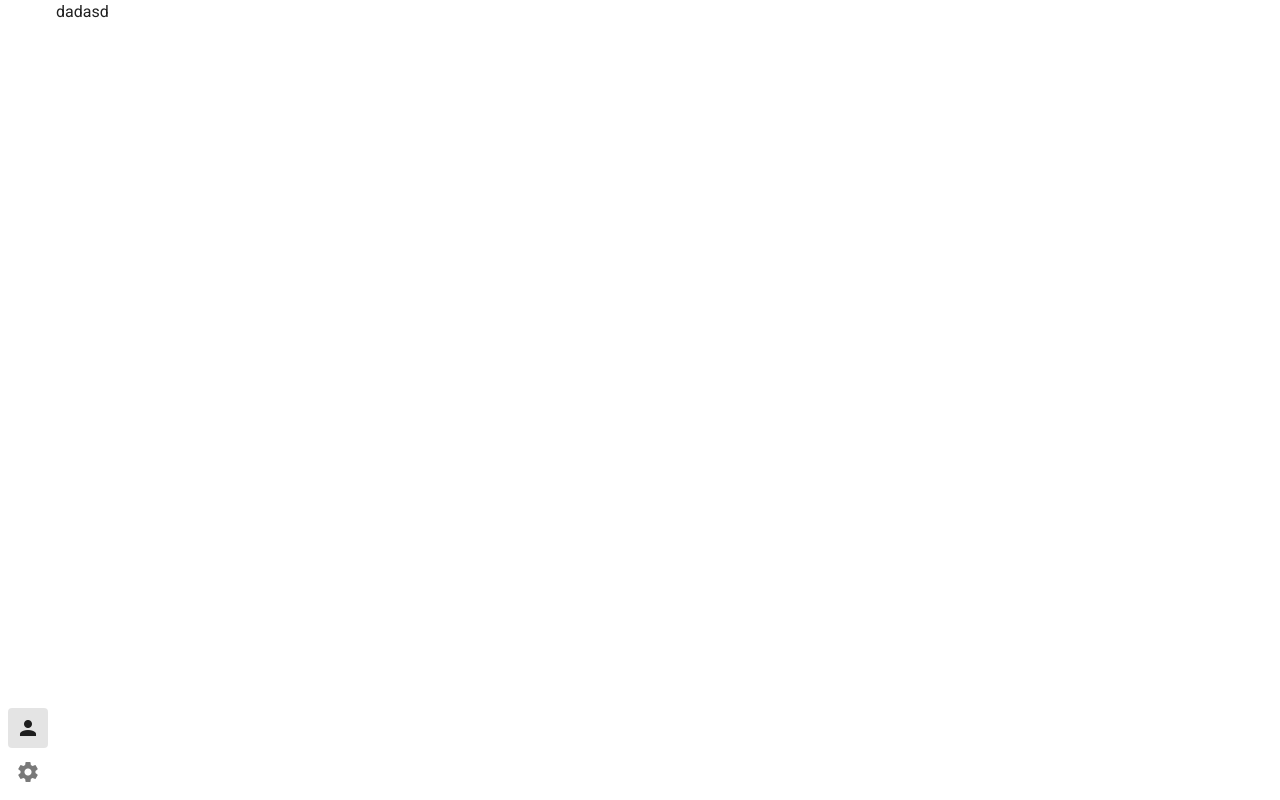
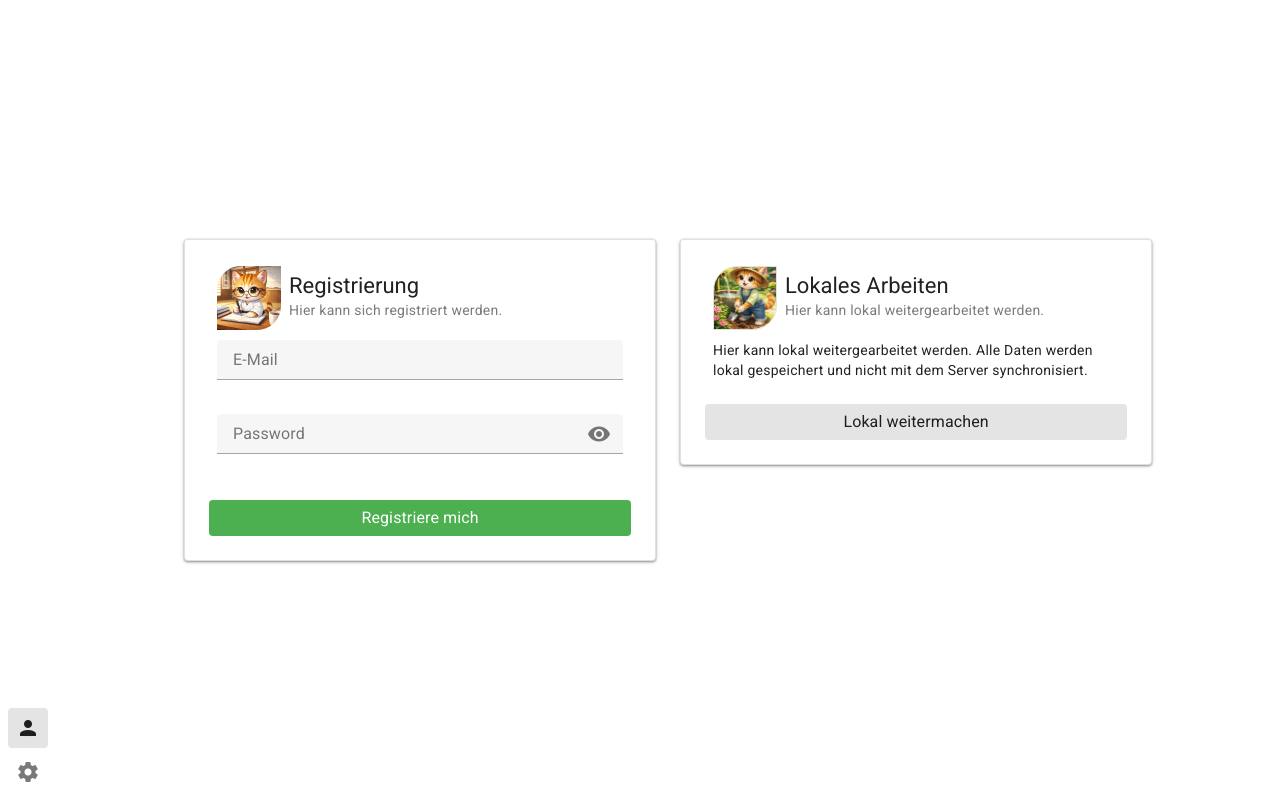
Before and after one commit to AK2083/DojoSphere, a Vue app: page / in a window 1280 px wide. Built offline with nearby package versions, Linux system fonts and the light colour scheme.

Commit message:
feat: add register form

```diff
--- a/src/app/main.ts
+++ b/src/app/main.ts
@@ -25,7 +25,4 @@ const vuetify = createVuetify({
   }
 })
 
-createApp(App)
-.use(router)
-.use(vuetify)
-.mount('#app')
+createApp(App).use(router).use(vuetify).mount('#app')
--- a/src/app/provider/router/index.ts
+++ b/src/app/provider/router/index.ts
@@ -3,7 +3,7 @@ import Settings from '@features/settings/page/Settings.vue'
 import { createRouter, createWebHistory } from 'vue-router'
 
 const routes = [
-{
+  {
     path: '/',
     name: 'home',
     component: SaveLocation
@@ -12,7 +12,7 @@ const routes = [
     path: '/settings',
     name: 'settings',
     component: Settings
-  },
+  }
 ]
 
 const router = createRouter({
--- /dev/null
+++ b/src/features/authentication/components/LocalWork.vue
@@ -0,0 +1,33 @@
+<script setup>
+import localImage from '@features/authentication/assets/Local.webp'
+</script>
+
+<template>
+  <v-card
+    title="Lokales Arbeiten"
+    subtitle="Hier kann lokal weitergearbeitet werden."
+    class="border px-4 py-4"
+  >
+    <template #prepend>
+      <v-img
+        :src="localImage"
+        width="64"
+        height="64"
+        rounded="shaped"
+        cover
+        class="border"
+      />
+    </template>
+
+    <template #text>
+      <span
+        >Hier kann lokal weitergearbeitet werden. Alle Daten werden lokal
+        gespeichert und nicht mit dem Server synchronisiert.</span
+      >
+    </template>
+
+    <template #actions>
+      <v-btn text="Lokal weitermachen" variant="tonal" block></v-btn>
+    </template>
+  </v-card>
+</template>
--- /dev/null
+++ b/src/features/authentication/components/RegisterForm.vue
@@ -0,0 +1,65 @@
+<script setup>
+import registerImage from '@features/authentication/assets/Register.webp'
+import {
+  emailRules,
+  passwordRules
+} from '@features/authentication/validation/validators'
+
+const form = ref(null)
+const email = ref('')
+const password = ref('')
+const showPassword = ref(false)
+
+const submit = async () => {
+  const result = await form.value.validate()
+
+  if (!result.valid) return
+
+  form.value.reset()
+  form.value.resetValidation()
+  showPassword.value = false
+}
+</script>
+
+<template>
+  <v-form ref="form" @submit.prevent="submit">
+    <v-card
+      title="Registrierung"
+      subtitle="Hier kann sich registriert werden."
+      class="border px-4 py-4"
+    >
+      <template #prepend>
+        <v-img :src="registerImage" width="64" height="64" rounded="shaped" />
+      </template>
+
+      <v-card-text class="d-flex flex-column ga-3">
+        <v-text-field
+          v-model="email"
+          density="compact"
+          :rules="emailRules"
+          label="E-Mail"
+          clearable
+          autocomplete="email"
+          required
+        ></v-text-field>
+        <v-text-field
+          v-model="password"
+          density="compact"
+          :rules="passwordRules"
+          label="Password"
+          :type="showPassword ? 'text' : 'password'"
+          required
+          autocomplete="new-password"
+          :append-inner-icon="showPassword ? 'mdi-eye-off' : 'mdi-eye'"
+          @click:append-inner="showPassword = !showPassword"
+        ></v-text-field>
+      </v-card-text>
+
+      <template #actions>
+        <v-btn type="submit" block variant="flat" color="success"
+          >Registriere mich</v-btn
+        >
+      </template>
+    </v-card>
+  </v-form>
+</template>
--- a/src/features/authentication/page/SaveLocation.vue
+++ b/src/features/authentication/page/SaveLocation.vue
@@ -1 +1,8 @@
-<template>dadasd</template>
+<template>
+  <v-container class="fill-height d-flex align-center justify-start h-100">
+    <v-row class="w-100">
+      <v-col cols="12" md="6"><RegisterForm /></v-col>
+      <v-col cols="12" md="6"><LocalWork /></v-col>
+    </v-row>
+  </v-container>
+</template>
--- /dev/null
+++ b/src/features/authentication/validation/validators.ts
@@ -0,0 +1,13 @@
+export const emailRules = [
+  (v?: string) => !!v || 'E-mail is required.',
+  (v?: string) => /.+@.+\..+/.test(v ?? '') || 'E-mail must be valid.'
+]
+
+export const passwordRules = [
+  (v?: string) =>
+    (v ? v.length >= 8 : false) ||
+    'Password must be at least 8 characters long.',
+
+  (v?: string) =>
+    /[A-Za-z]/.test(v ?? '') || 'Password must contain at least one letter.'
+]
--- a/src/features/settings/components/LanguageSwitch.vue
+++ b/src/features/settings/components/LanguageSwitch.vue
@@ -11,7 +11,7 @@ const isMobile = computed(() => smAndDown.value)
       :src="languageImage"
       width="120"
       height="120"
-      rounded="xl"
+      rounded="shaped"
       alt="Rei-Language"
     />
   </v-col>
--- a/src/features/settings/components/ThemeToggle.vue
+++ b/src/features/settings/components/ThemeToggle.vue
@@ -25,7 +25,7 @@ function handleChangeTheme(value) {
       height="120"
       cover
       position="50% 10%"
-      rounded="xl"
+      rounded="shaped"
       alt="Rei-Theme"
     />
   </v-col>
```
Also changed, not shown: src/app/autoimport/auto-imports.d.ts (+19 -1 lines), src/app/autoimport/components.d.ts (+7 -0 lines), src/features/authentication/assets/Local.webp (added), src/features/authentication/assets/Register.webp (added).
